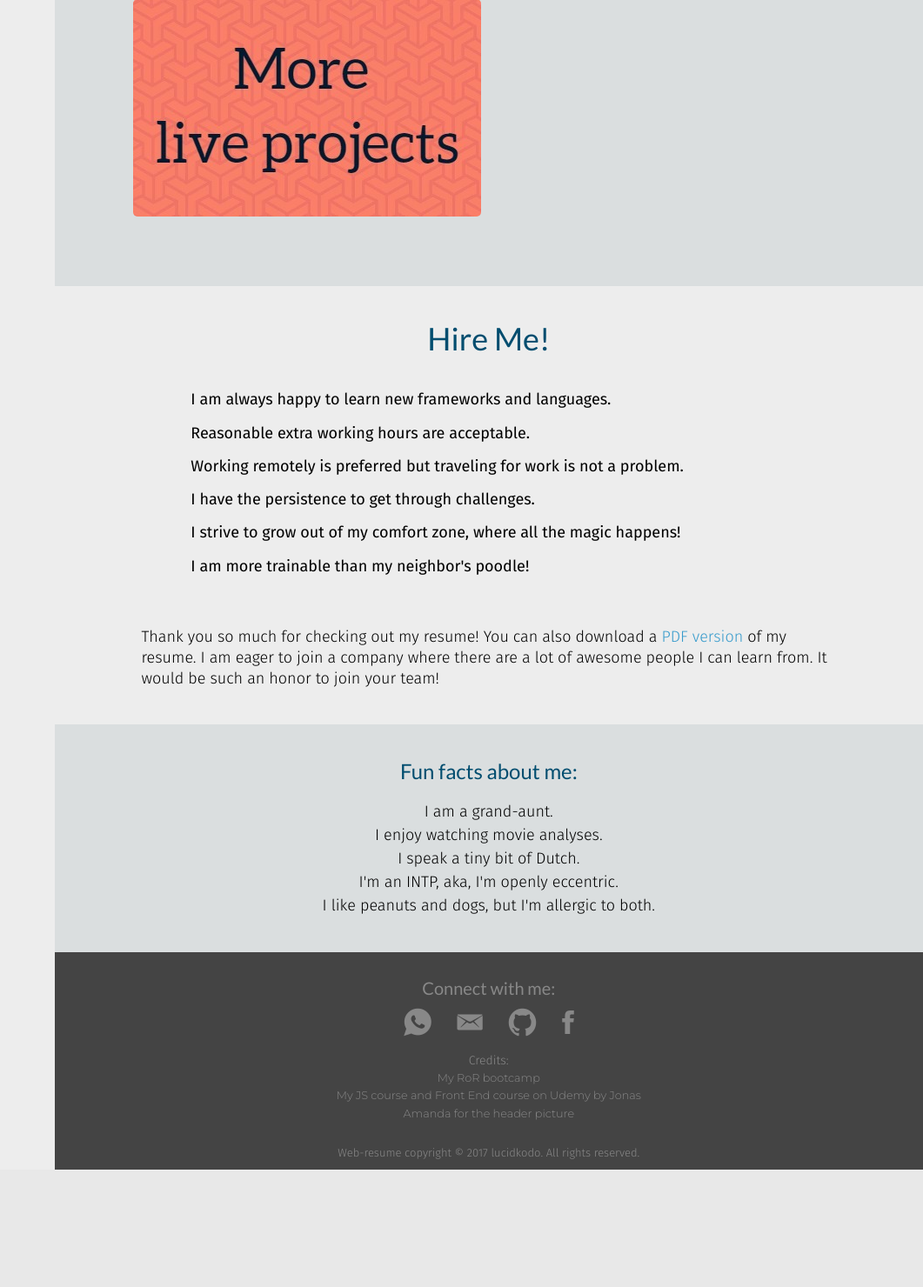
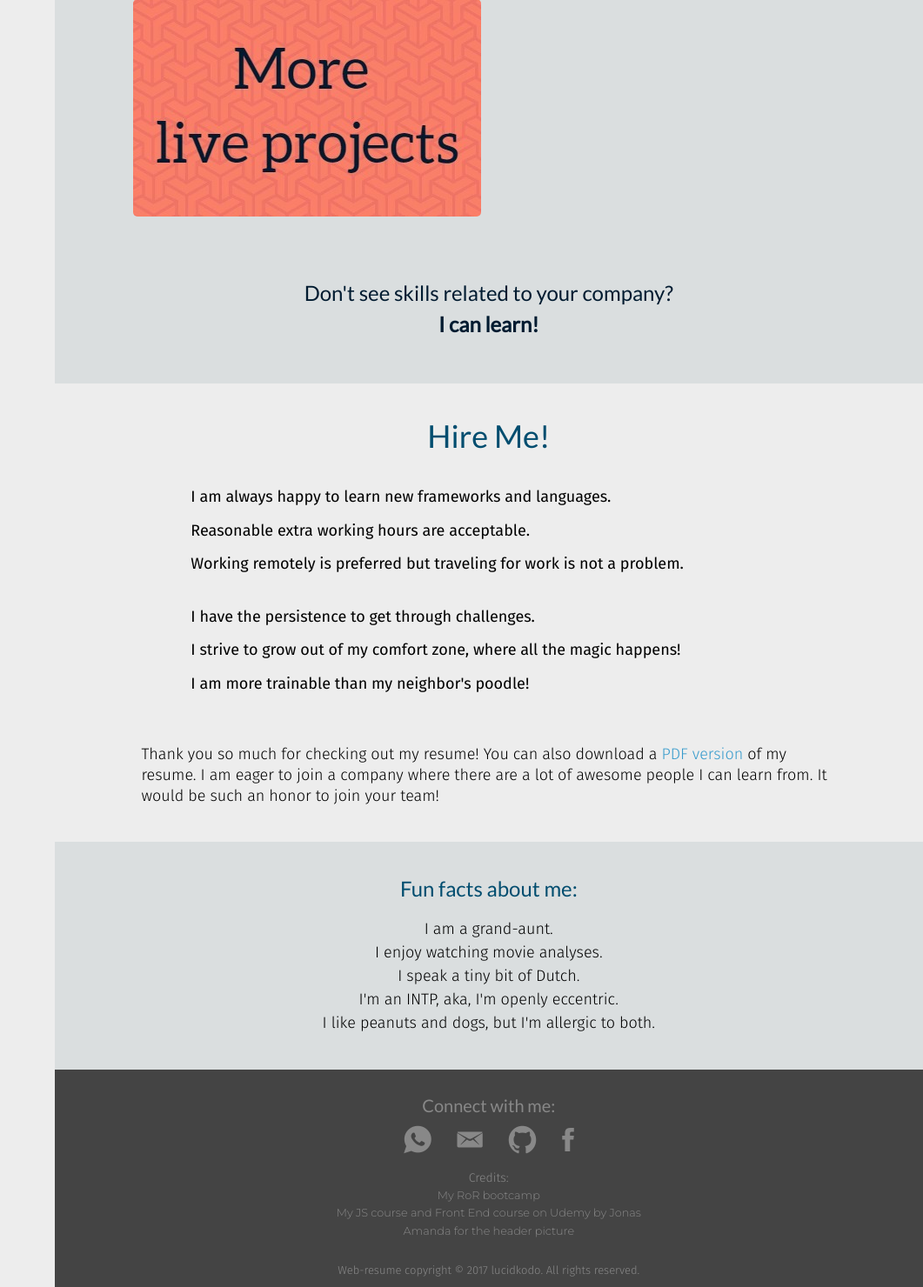
Before and after one commit to lucidkodo/FE-Resume, a PHP site: page / in a window 1280 px wide. Shown: the part 3365-4845 px from the top of the page at 87% size, without its empty margins (219-1280 px from the left). Before the commit the page ends 4710 px from the top, so only its background shows below. Run offline with PHP 8.4, Linux system fonts and the light colour scheme; style sheets or scripts are compiled from the project's sources; some libraries are stand-ins or nearby versions.

Commit message:
added i can learn

```diff
--- a/index.html
+++ b/index.html
@@ -446,6 +446,10 @@
 						<h3 class="project-name">&nbsp;</h3>
 					</div>
 				</div>
+
+				<div class="row">
+					<h3 class="reminder">Don't see skills related to your company? <br> <strong>I can learn!</strong></h3>
+				</div>
 			</section>
 
 			<section class="section-hire" id="final-notes">
@@ -456,13 +460,14 @@
 						<li><p>I am always happy to learn new frameworks and languages.</p></li>
 						<li><p>Reasonable extra working hours are acceptable.</p></li>
 						<li><p>Working remotely is preferred but traveling for work is not a problem.</p></li>
+						<br>
 						<li><p>I have the persistence to get through challenges.</p></li>
 						<li><p>I strive to grow out of my comfort zone, where all the magic happens!</p></li>
 						<li><p>I am more trainable than my neighbor's poodle!</p></li>
 					</ul>
 
 					<p class="final-notes">
-						Thank you so much for checking out my resume! You can also download a <a href="https://www.dropbox.com/s/ugaxikku4jt2jd7/My%20Resume%20170826.pdf" target="_blank" class="pdf-resume">PDF version</a> of my resume. I am eager to join a company where there are a lot of awesome people I can learn from. It would be such an honor to join your team!
+						Thank you so much for checking out my resume! You can also download a <a href="https://www.dropbox.com/s/dw96ep3tuhyg4zn/My%20Resume%20170918.pdf" target="_blank" class="pdf-resume">PDF version</a> of my resume. I am eager to join a company where there are a lot of awesome people I can learn from. It would be such an honor to join your team!
 					</p>
 
 				</div>
--- a/resources/css/style.css
+++ b/resources/css/style.css
@@ -343,7 +343,6 @@ header {
 	font-family: 'Lato';
 	color: #fff;
 	font-size: 150%;
-	padding-top: -100px;
 }
 
 .btn {
@@ -357,7 +356,13 @@ header {
 	background-color: #fff
 }
 
-
+.reminder {
+	margin-top: 40px;
+	text-align: center;
+	font-size: 120%;
+	line-height: 150%;
+	color: #001B30 !important;
+}
 
 
 
```
